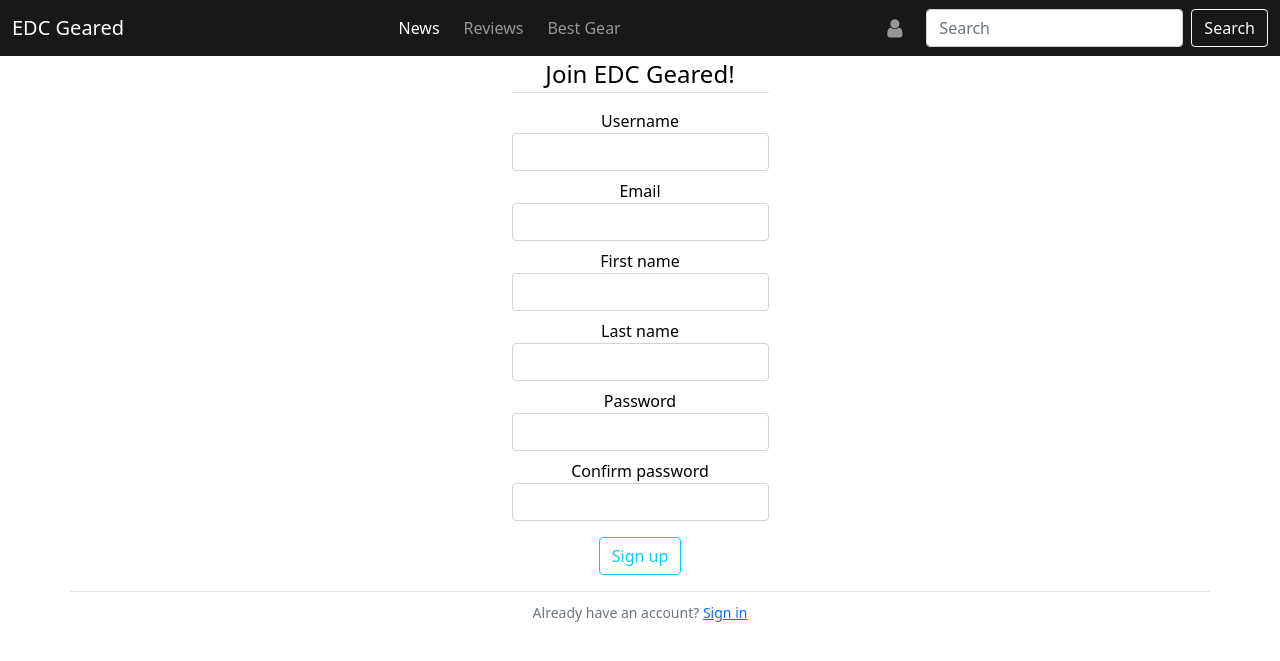
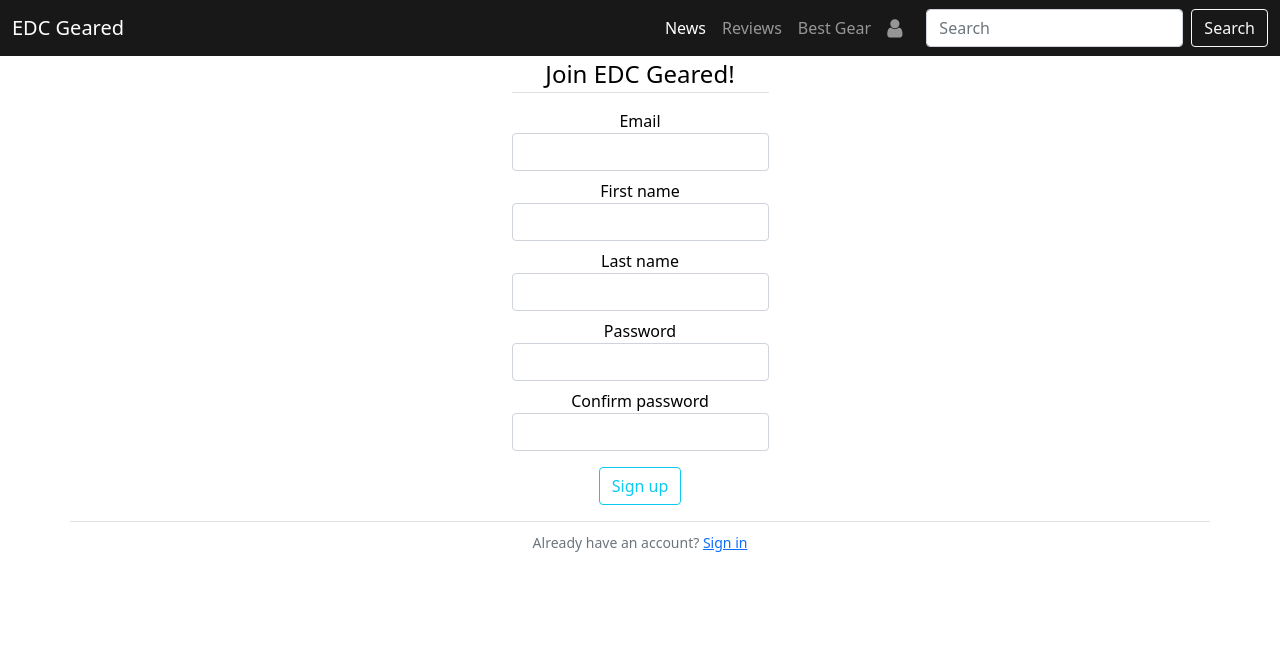
Before and after one commit to PLajus/edc-geared, a Flask app: page /register in a window 1280 px wide. Shown: the top 661 px of the page. Run offline with Flask 2, Linux system fonts and the light colour scheme; some libraries are stand-ins or nearby versions.

Commit message:
feat(registration): remove username

```diff
--- a/edcgeared/forms.py
+++ b/edcgeared/forms.py
@@ -1,14 +1,13 @@
 from flask_wtf import FlaskForm
 from wtforms import StringField, PasswordField, SubmitField, BooleanField
-from wtforms.validators import Email, EqualTo, InputRequired, Length
+from wtforms.validators import Email, EqualTo, InputRequired, Length, ValidationError
+from edcgeared.models import User
 
 class RegistrationForm(FlaskForm):
 
     """User registration form"""
 
     email = StringField('Email', validators=[InputRequired(), Email()])
-
-    username = StringField('Username', validators=[InputRequired(), Length(min=1, max=20)])
 
     first_name = StringField('First name', validators=[InputRequired(), Length(min=1, max=30)])
     last_name = StringField('Last name', validators=[InputRequired(), Length(min=1, max=30)])
@@ -18,6 +17,11 @@
     validators=[InputRequired(), EqualTo('password')])
 
     submit = SubmitField("Sign up")
+
+    def validate_email(self, email):
+        user = User.query.filter_by(email=email.data).first()
+        if user:
+            raise ValidationError('Email is already taken.')
 
 class LoginForm(FlaskForm):
 
--- a/edcgeared/models.py
+++ b/edcgeared/models.py
@@ -3,10 +3,9 @@
 
 class User(db.Model):
     id = db.Column(db.Integer, primary_key=True)
-    username = db.Column(db.String(120), nullable=False, unique=True)
+    email = db.Column(db.String(120), nullable=False, unique=True)
     first_name = db.Column(db.String(120), nullable=False)
     last_name = db.Column(db.String(120), nullable=False)
-    email = db.Column(db.String(120), nullable=False)
     password = db.Column(db.String(60), nullable=False)
     image_file = db.Column(db.String(20), nullable=False, default="'default.jpg")
     posts = db.relationship('Post', backref='author', lazy=True)
--- a/edcgeared/templates/layout.html
+++ b/edcgeared/templates/layout.html
@@ -44,26 +44,26 @@
           >
             <span class="navbar-toggler-icon"></span>
           </button>
-          <div class="collapse navbar-collapse" id="navbarSupportedContent">
-            <ul class="navbar-nav mx-auto mb-3 mb-lg-0">
+          <div class="collapse navbar-collapse justify-content-end" id="navbarSupportedContent">
+            <ul class="navbar-nav ms-1 mb-3 mb-lg-0">
               <li class="nav-item">
                 <a class="nav-link active" aria-current="page" href="#">News</a>
               </li>
-              <li class="nav-item mx-2">
+              <li class="nav-item">
                 <a class="nav-link" href="#">Reviews</a>
               </li>
               <li class="nav-item">
                 <a class="nav-link" href="#">Best Gear</a>
               </li>
             </ul>
-            <ul class="nav navbar-nav navbar-right me-3 mb-3 mb-lg-0">
+            <ul class="nav navbar-nav me-3 mb-3 mb-lg-0">
               <li>
                 <a class="nav-link" :link href="login"><span class="" aria-hidden="true"></span>
                   <i class="fa fa-user fa-lg">
                 </i></a>
               </li>
             </ul>
-            <form class="d-flex">
+            <form class="d-flex justify-content-center">
               <input
                 class="form-control me-2"
                 type="search"
--- a/edcgeared/templates/register.html
+++ b/edcgeared/templates/register.html
@@ -4,17 +4,6 @@
     {{ form.hidden_tag() }}
     <fieldset class="form-group">
       <legend class="border-bottom mb-3">Join EDC Geared!</legend>
-      <div class="form-group mb-2">
-        {{ form.username.label(class="form-control-label") }} {% if
-        form.username.errors %} {{ form.username(class="form-control
-        is-invalid") }}
-        <div class="invalid-feedback">
-          {% for error in form.username.errors %}
-          <span>{{error}}</span>
-          {% endfor %}
-        </div>
-        {% else %} {{form.username(class="form-control")}} {% endif %}
-      </div>
       <div class="form-group mb-2">
         {{ form.email.label(class="form-control-label") }} {% if
         form.email.errors %} {{ form.email(class="form-control is-invalid") }}
```
